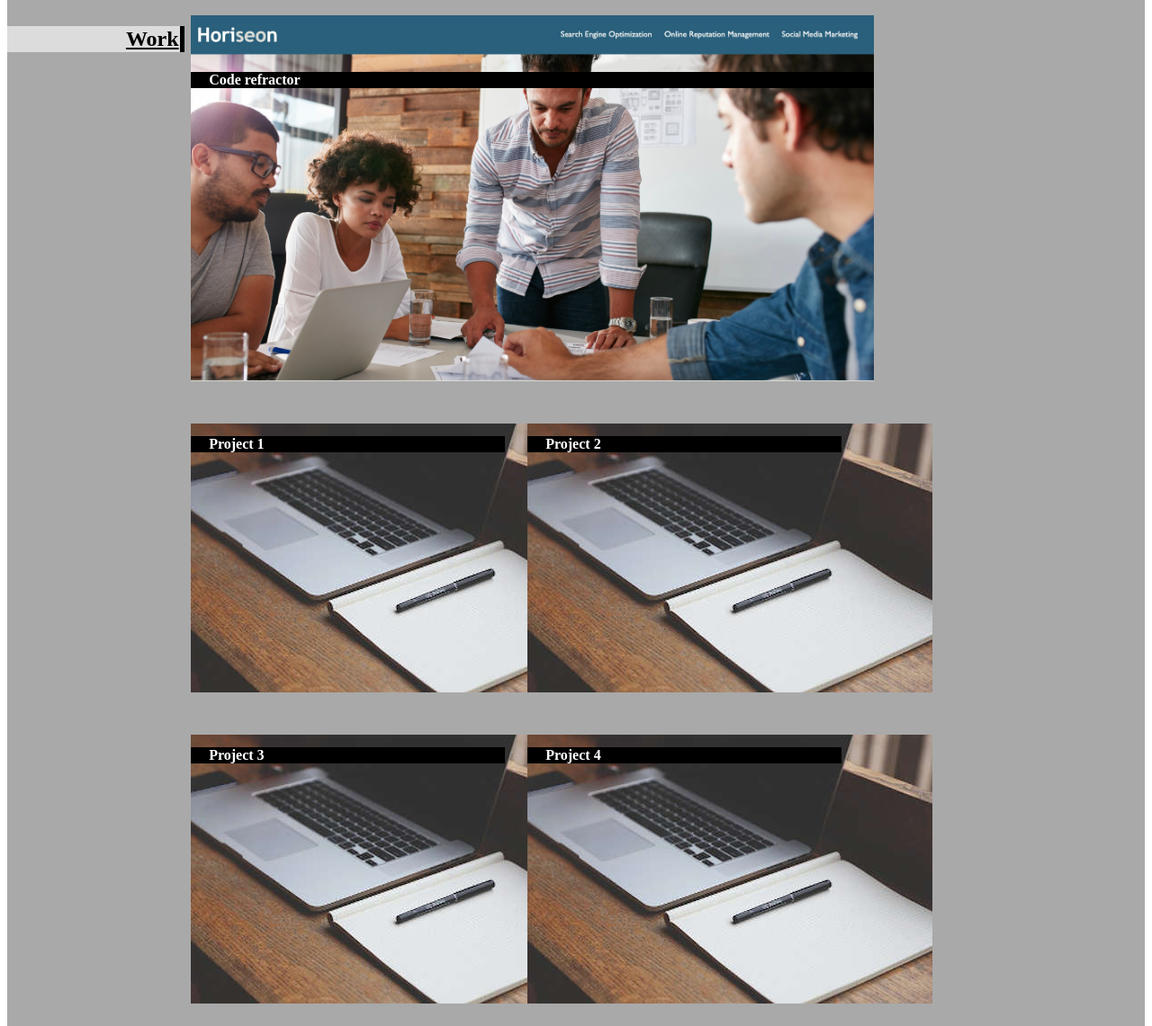
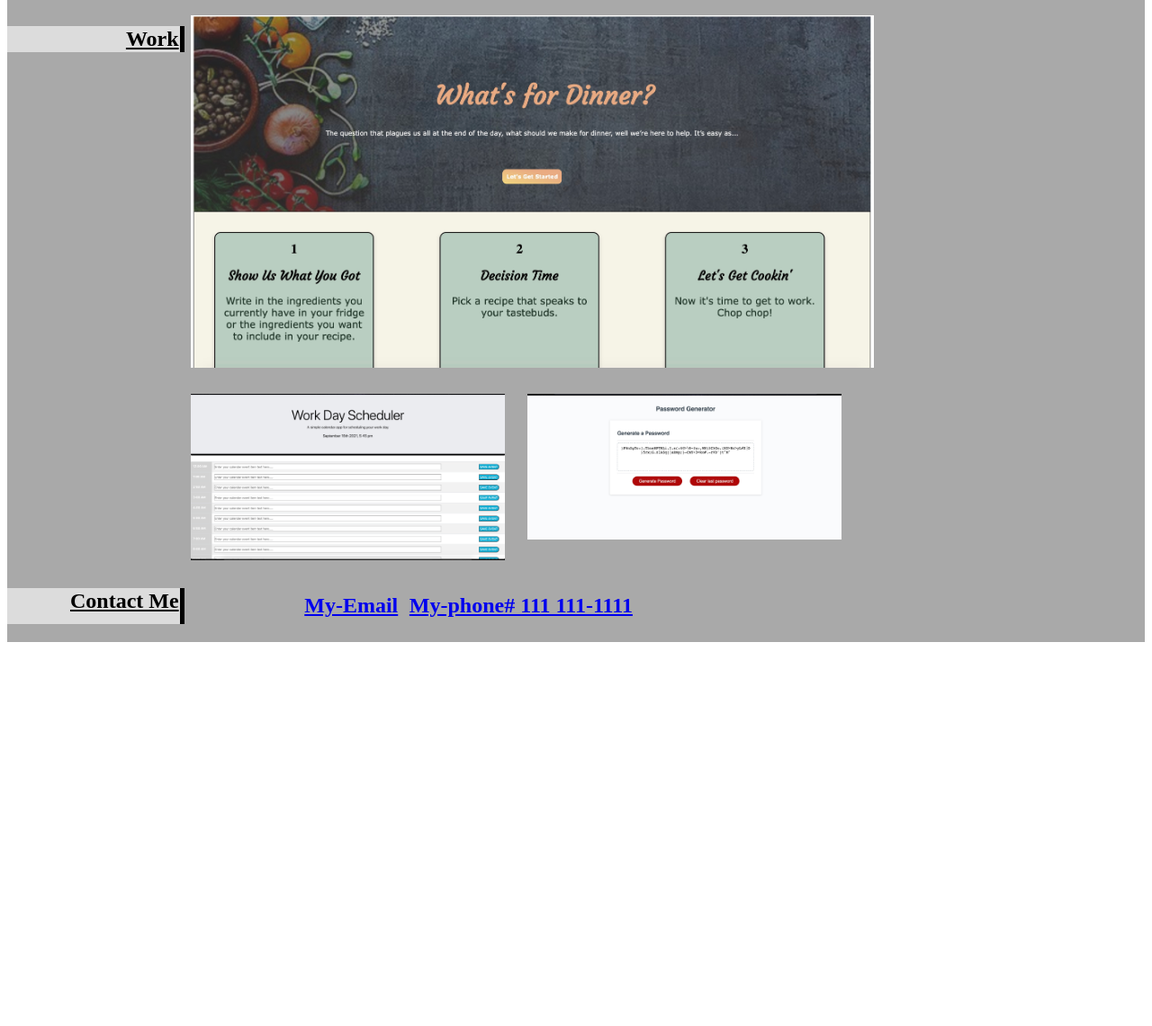
Before and after one commit to jdesgarennes/Updatted-Portfolio-Page, a plain HTML site: page index.html in a window 1280 px wide. Shown: the part 620-1761 px from the top of the page at 90% size. After the commit the page ends 1342 px from the top, so only its background shows below. Drawn offline with Linux system fonts and the light colour scheme.

Commit message:
Modified Links

```diff
--- a/Assets/css/style.css
+++ b/Assets/css/style.css
@@ -115,17 +115,19 @@ main{
     gap: 10px;
 }
 
+#callender {
+
+    max-width: 100%;
+    max-height: 210px;
+}
 
 
-.text-block1{
-    position:relative;
-    bottom: 80%;
-    right: -1%;
-    color: white;
-    background-color: black;
-    padding-left: 20px;
-    padding-right: 20px;
+#pwd {
+
+    max-width: 100%;
+    max-height: 295px;
 }
+
 
 .text-block{
     position:relative;
--- a/index.html
+++ b/index.html
@@ -42,25 +42,17 @@
         <h1 id='work'>Work</h1>
         <div class='parent'>
             <div class='project1'>
-                <a href="https://jdesgarennes.github.io/Homework-1/"><img id='cr' src ='./Assets/images/code-r.jpeg' alt=" Work example code refractor"></a>
-                <div class="text-block1">Code refractor</div>
+                <a href="https://jdesgarennes.github.io/whatsForDinner/"><img id='cr' src ='./Assets/images/wfd.jpg' alt=" Work example code refractor"></a>
             </div>
            <div class="projects">
-            <a href="#"><img src ='./Assets/images/desk.jpg' alt="placeholder-1"></a>
-            <div class="text-block">Project 1</div>
+            <a href="https://jdesgarennes.github.io/05-Homework/"><img src ='./Assets/images/sh.jpg' alt="placeholder-1" id='callender'></a>
+
            </div>
            <div class="projects">
-            <a href="#"><img src ='./Assets/images/desk.jpg' alt="placeholder-2"></a>
-            <div class="text-block">Project 2</div>
+            <a href="https://jdesgarennes.github.io/03-Homework/"><img src ='./Assets/images/pwgen.jpeg' alt="Password generator" id='pwd'></a>
+
            </div>
-           <div class="projects">
-            <a href="#"><img src ='./Assets/images/desk.jpg' alt="placeholder-3"></a>
-            <div class="text-block">Project 3</div>
-           </div>
-           <div class="projects">
-            <a href="#"><img src ='./Assets/images/desk.jpg' alt="placeholder-4"></a>
-            <div class="text-block">Project 4</div>
-           </div>
+
         </div>
     </section>
 <!-- Creating contact info container-->
```
Also changed, not shown: Assets/images/pwgen.jpeg (added), Assets/images/sh.jpg (added), Assets/images/wfd.jpg (added), 2 other files.
